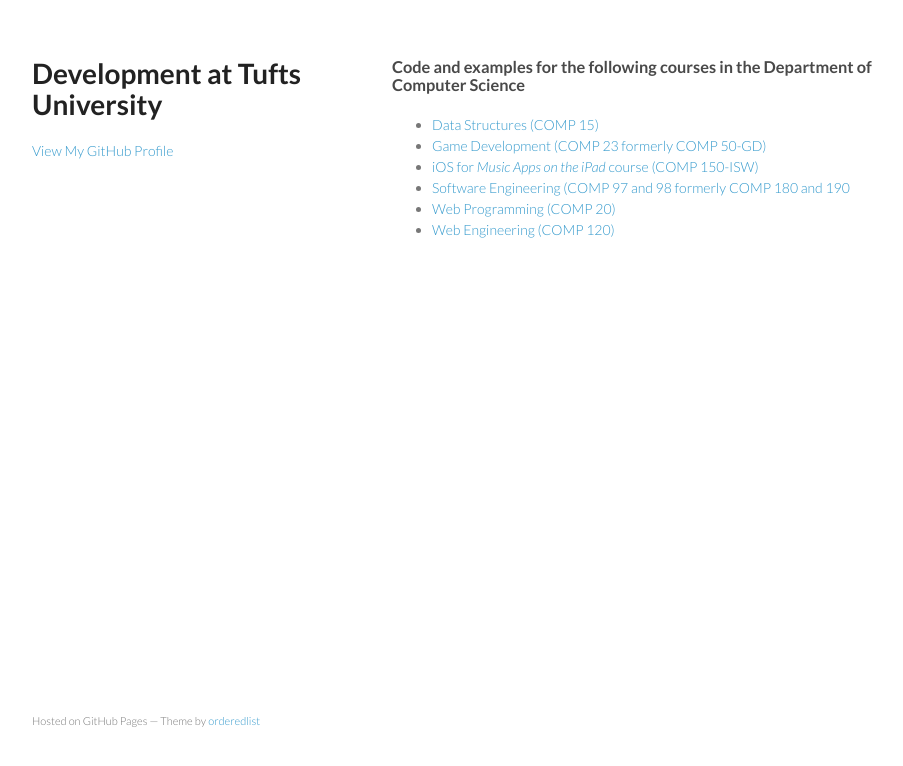
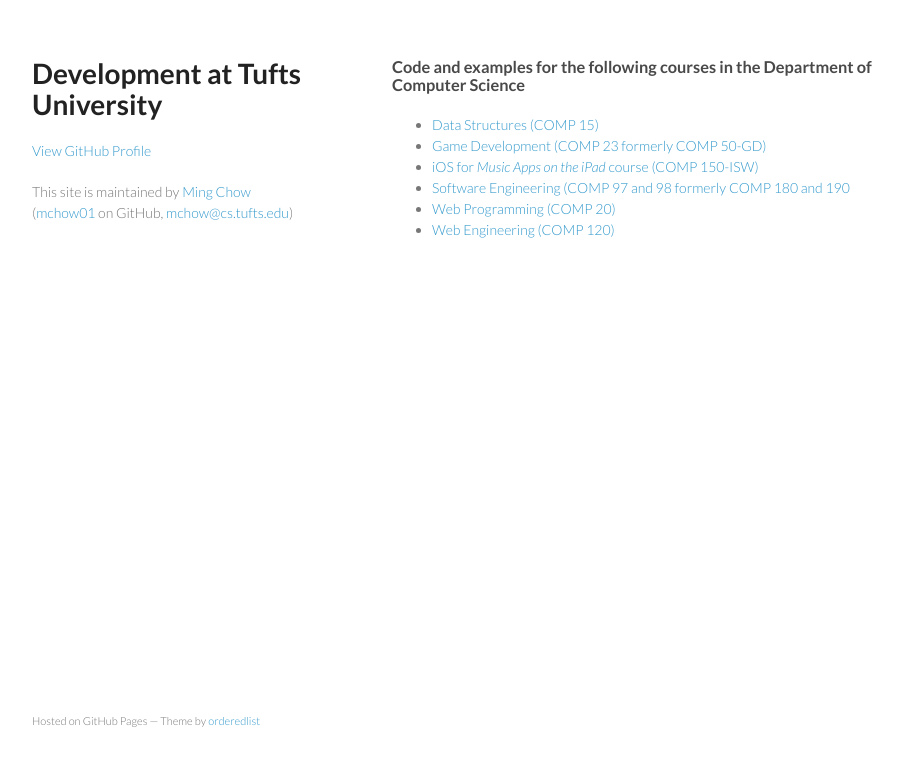
Before and after one commit to tuftsdev/tuftsdev.github.com, a plain HTML site: page index.html in a window 1280 px wide. Shown: the whole page, without its empty margins (178-1081 px from the left). Drawn offline with Linux system fonts and the light colour scheme.

Commit message:
Updated contact information

```diff
--- a/index.html
+++ b/index.html
@@ -16,10 +16,8 @@
     <div class="wrapper">
       <header>
         <h1>Development at Tufts University</h1>
-        <p></p>
-
-
-        <p class="view"><a href="https://github.com/tuftsdev">View My GitHub Profile</a></p>
+        <p class="view"><a href="https://github.com/tuftsdev">View GitHub Profile</a></p>
+        <p class="view">This site is maintained by <a href="https://github.com/mchow01">Ming Chow</a> (<a href="https://github.com/mchow01">mchow01</a> on GitHub, <a href="mailto:mchow@cs.tufts.edu">mchow@cs.tufts.edu</a>)</p>
 
       </header>
       <section>
```
Also changed, not shown: 2 other files.
